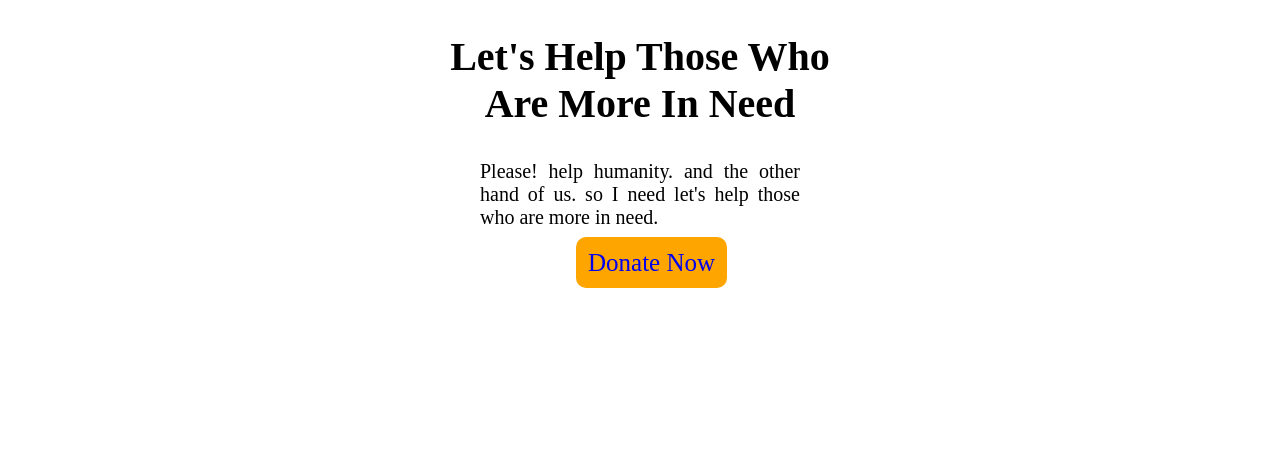
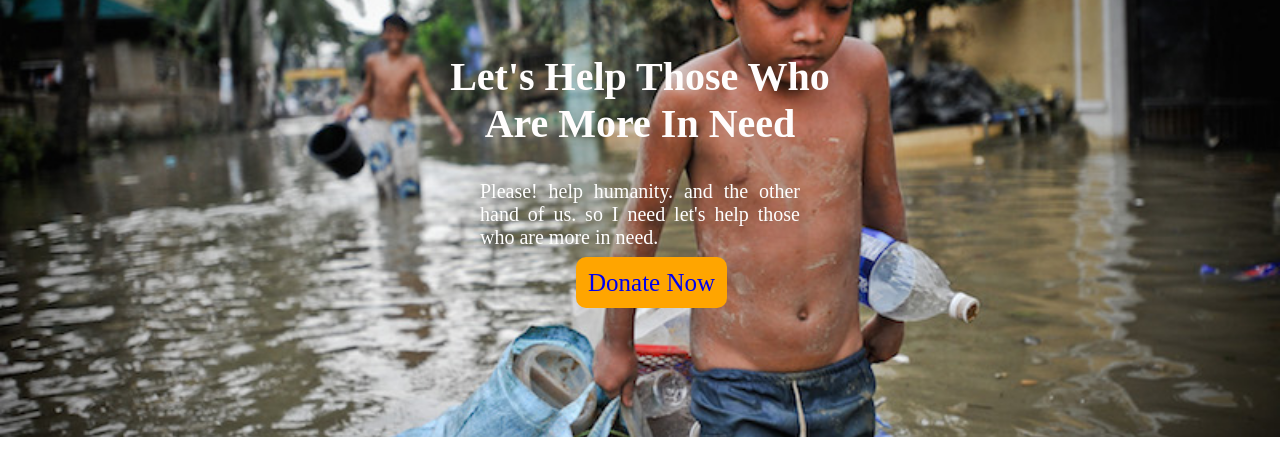
Before and after one commit to sadikul60/donate-today-repo, a plain HTML site: page index.html in a window 1280 px wide. Drawn offline with Linux system fonts and the light colour scheme.

Commit message:
added pic

```diff
--- a/index.html
+++ b/index.html
@@ -9,7 +9,7 @@
 </head>
 <body>
 
-    <section class="Header">
+    <section class="header">
         <h1>Let's Help Those Who Are More In Need</h1>
         <p>Please! help humanity. and the other hand of us. so I need let's help those who are more in need. </p>
         <a class="link-button" target="_blank" href="#">Donate Now</a>
--- a/style.css
+++ b/style.css
@@ -3,24 +3,30 @@
 /*Body style*/
 body{
     margin: 0px;
+    padding: 0px;
 }
 
-/*Header style*/
-.section{
-    background-image: url(images/donation14.webp);
+/*Header section style*/
+.header{
+    background-image: url(images/donation9.jpg);
     background-repeat: no-repeat;
     background-position: left;
+    background-size: cover;
+    height: 444px;
+    margin-top: -40px;
 }
 
 h1{
-    color: black;
+    color: rgb(255, 253, 253);
     font-size: 40px;
     text-align: center;
+    padding-top: 60px;
     padding-left: 440px;
     padding-right: 440px;
 }
 
 p{
+    color: white;
     font-size: 20px;
     text-align: justify;
     padding-left: 480px;
@@ -34,6 +40,4 @@ p{
     padding:12px;
     background: orange;
     border-radius: 10px;
-
-
 }
```
